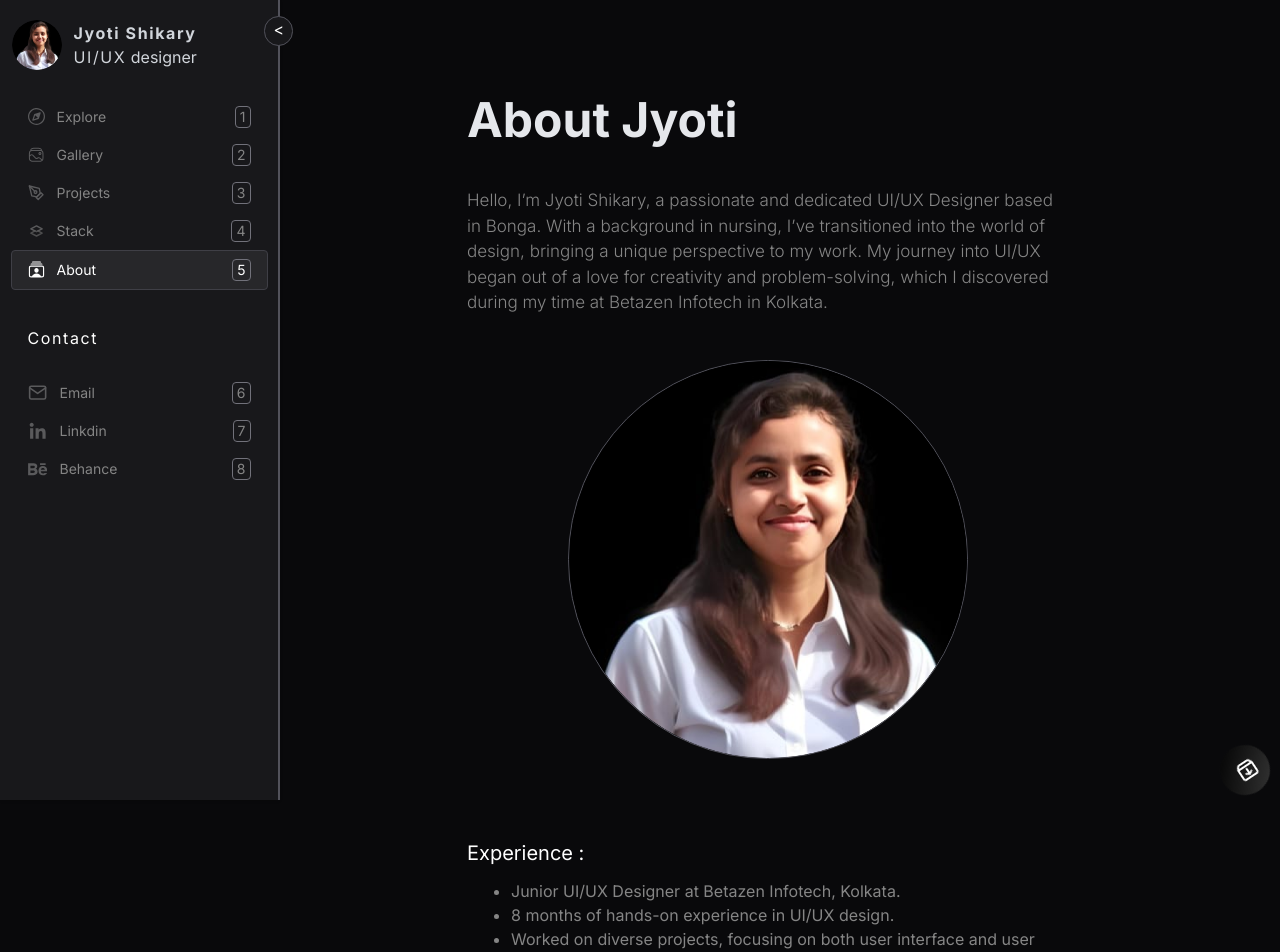
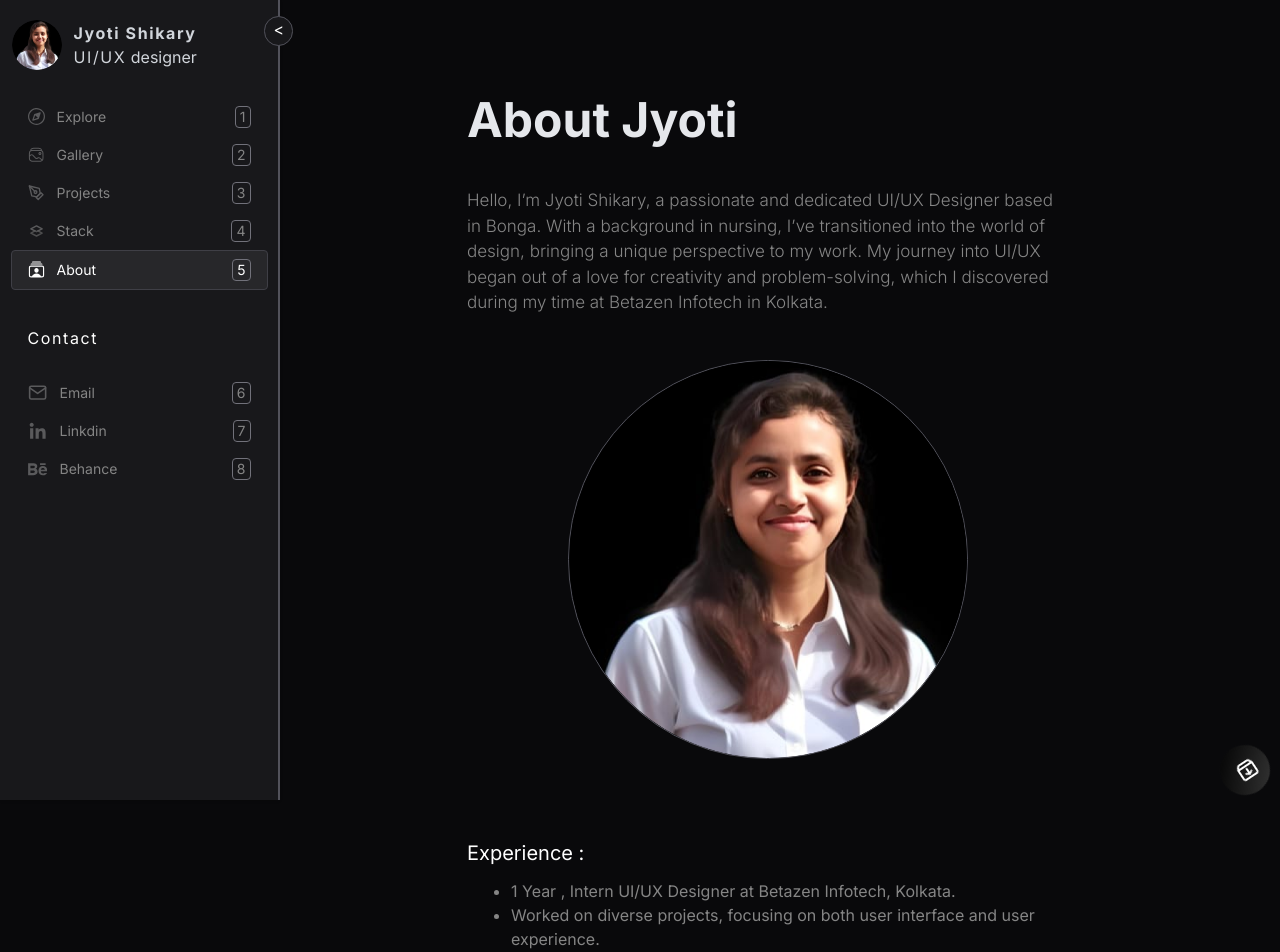
Before and after one commit to jyoti-shiy/jyoti, a Next.js app: page /about in a window 1280 px wide. Shown: the top 952 px of the page. Built offline with nearby package versions, Linux system fonts and the light colour scheme.

Commit message:
about page experience

```diff
--- a/app/about/page.tsx
+++ b/app/about/page.tsx
@@ -28,11 +28,9 @@ const Page = () => {
 
         <ul className="mb-7">
           <li className="list-disc text-[#858585] ml-11 mt-3 ">
-            Junior UI/UX Designer at Betazen Infotech, Kolkata.
+            1 Year , Intern UI/UX Designer at Betazen Infotech, Kolkata.
           </li>
-          <li className="list-disc text-[#858585] ml-11 ">
-            8 months of hands-on experience in UI/UX design.
-          </li>
+
           <li className="list-disc text-[#858585] ml-11 ">
             Worked on diverse projects, focusing on both user interface and user
             experience.
```
